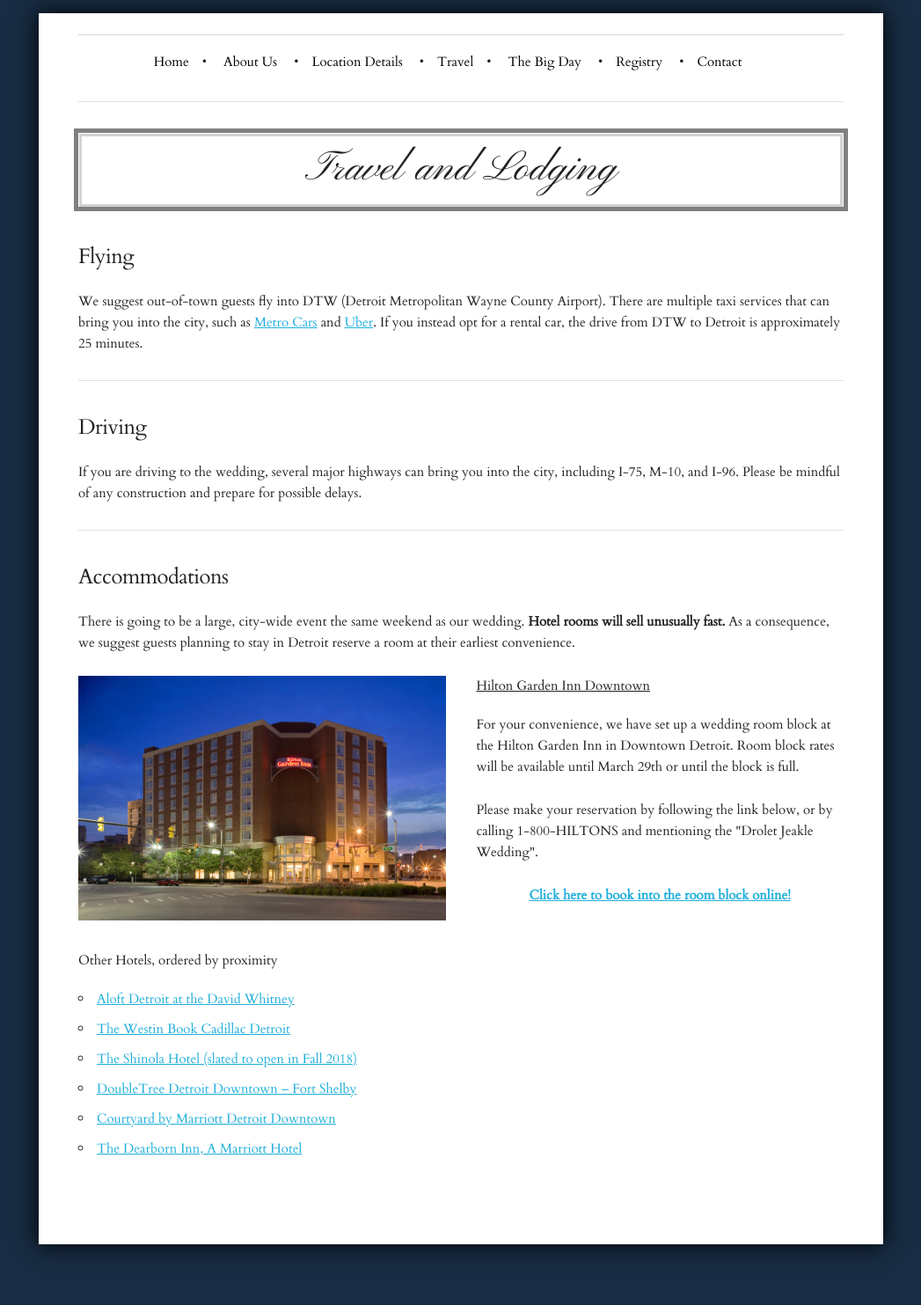
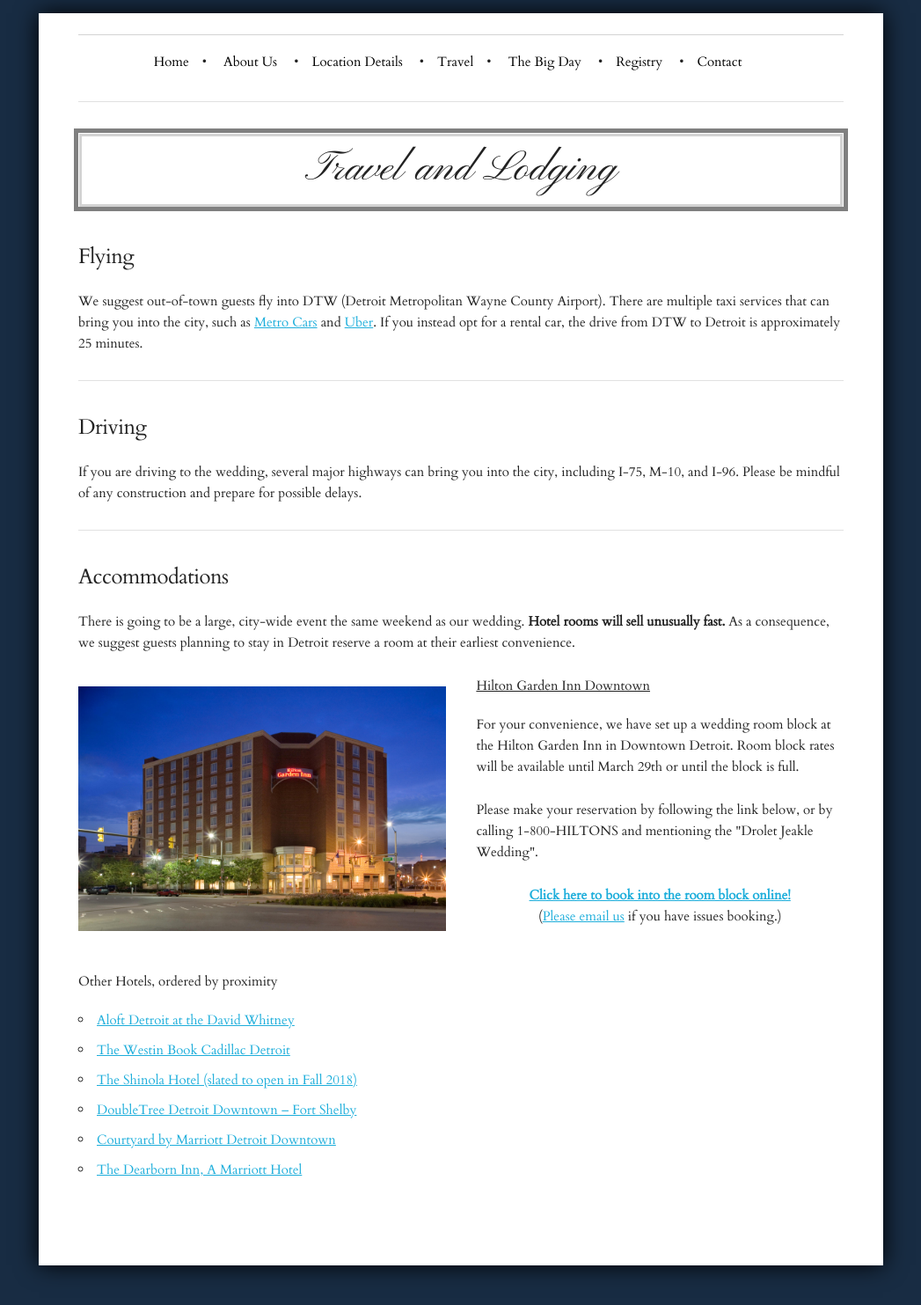
Before and after one commit to cjjeakle/DroletJeakleWedding, a Jekyll site: the page built from travel/index.html, in a window 1280 px wide. Shown: the whole page at 88% size, without its empty margins (116-1163 px from the left). Built offline with Jekyll 4.4.1, drawn with Linux system fonts in a browser that asks for light colours; nearby versions of some CDN libraries; before the commit the page ends 1459 px from its top, so only the background shows below that.

Commit message:
Added note to contact us with room block issues.

```diff
--- a/travel/index.html
+++ b/travel/index.html
@@ -53,6 +53,8 @@ layout: default
         <b><a href="http://hiltongardeninn.hilton.com/en/gi/groups/personalized/D/DETDHGI-DJW-20190426/index.jhtml?WT.mc_id=POG ">
           Click here to book into the room block online!
         </a></b>
+        <br/>
+        (<a href="/contact/">Please email us</a> if you have issues booking.)
       </p>
     </div>
   </div>
```
